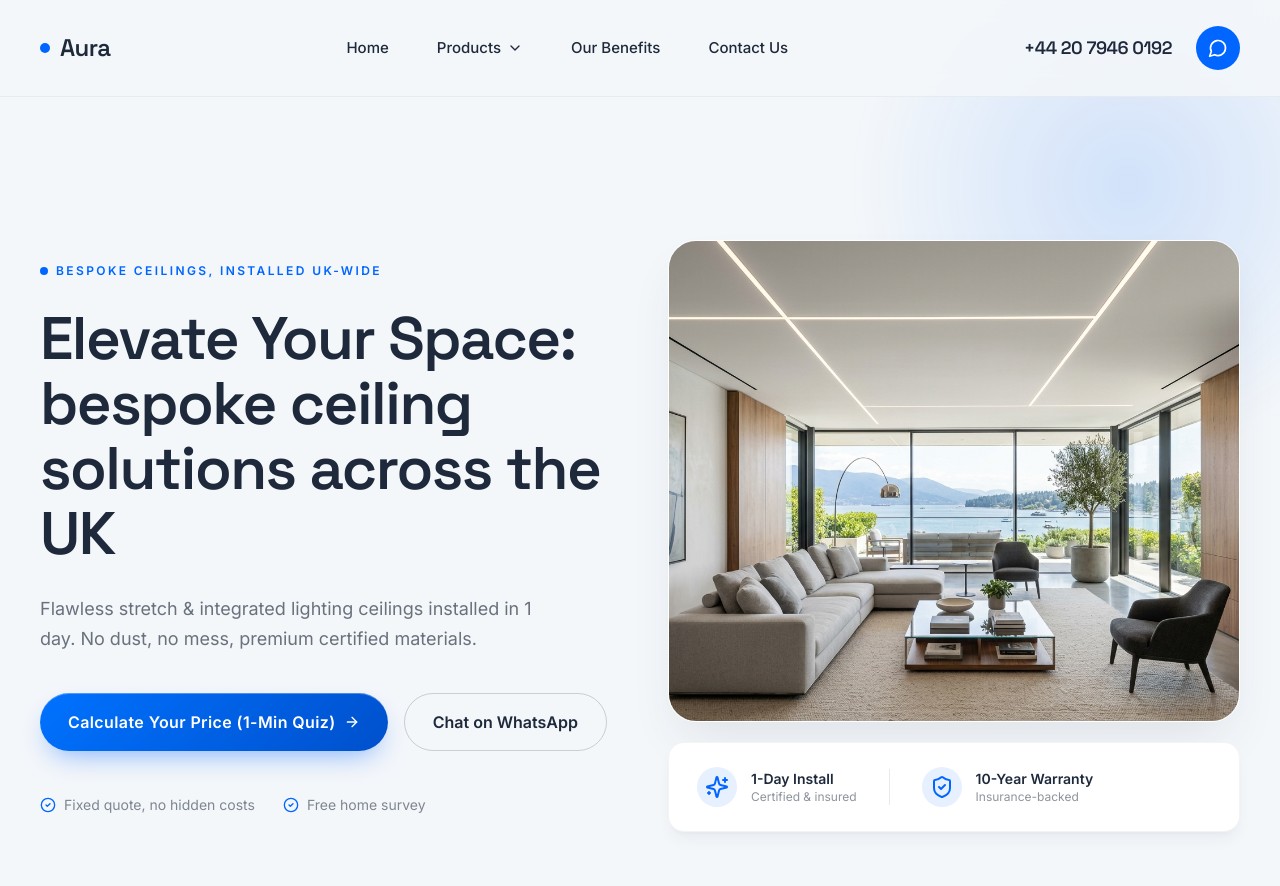
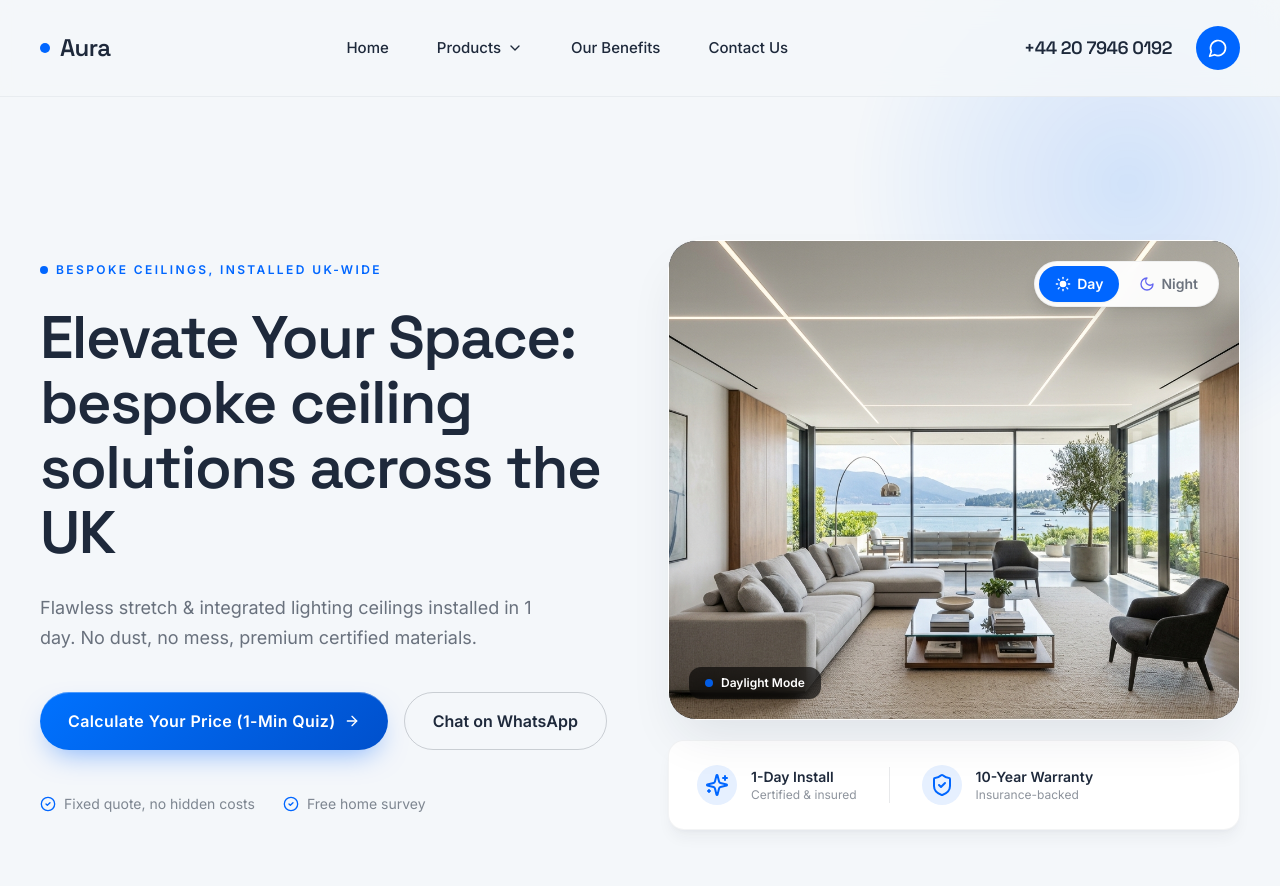
Before and after one commit to Timoshiks/PotolkiPortfolio, a Next.js app: page / in a window 1280 px wide. Shown: the top 886 px of the page. Built offline with nearby package versions, Linux system fonts and the light colour scheme.

Commit message:
feat: implement Day/Night switch using optimized hero_image_night.webp

```diff
--- a/app/page.js
+++ b/app/page.js
@@ -66,6 +66,9 @@ export default function Home() {
   const [mobileMenuOpen, setMobileMenuOpen] = useState(false);
   const [mobileProductsOpen, setMobileProductsOpen] = useState(false);
   const [currentYear, setCurrentYear] = useState(2026);
+
+  // Day/Night mode state
+  const [isNightMode, setIsNightMode] = useState(false);
 
   // Form states
   const [name, setName] = useState("");
@@ -269,12 +272,60 @@ export default function Home() {
             </div>
 
             <div>
-              <div class="rounded-[1.75rem] overflow-hidden shadow-2xl shadow-ink/10 border border-white">
+              <div className="relative rounded-[1.75rem] overflow-hidden shadow-2xl shadow-ink/10 border border-white h-[380px] md:h-[480px] select-none bg-ink">
+                {/* Day Image */}
                 <img
                   src="/images/hero.webp"
-                  alt="Bright modern living room with an integrated lighting ceiling"
-                  class="w-full h-[380px] md:h-[480px] object-cover"
+                  alt="Bright modern living room with an integrated lighting ceiling (Day)"
+                  className={`absolute inset-0 w-full h-full object-cover transition-opacity duration-700 ease-in-out ${
+                    isNightMode ? "opacity-0" : "opacity-100"
+                  }`}
+                  draggable="false"
                 />
+
+                {/* Night Image */}
+                <img
+                  src="/images/hero_image_night.webp"
+                  alt="Bright modern living room with an integrated lighting ceiling (Night)"
+                  className={`absolute inset-0 w-full h-full object-cover transition-opacity duration-700 ease-in-out ${
+                    isNightMode ? "opacity-100" : "opacity-0"
+                  }`}
+                  draggable="false"
+                />
+
+                {/* English Dual Toggle Control (Top-Right overlay) */}
+                <div className="absolute top-5 right-5 bg-white/95 backdrop-blur-md p-1 rounded-full flex gap-1 z-10 shadow-lg border border-ink/5">
+                  <button
+                    type="button"
+                    onClick={() => setIsNightMode(false)}
+                    className={`px-4 py-2 rounded-full text-sm font-semibold flex items-center gap-1.5 transition-all duration-200 ${
+                      !isNightMode
+                        ? "bg-blue text-white shadow-sm"
+                        : "text-ink/65 hover:text-ink hover:bg-ink/5"
+                    }`}
+                  >
+                    <Sun className={`w-4 h-4 ${!isNightMode ? "text-white fill-white" : "text-orange-500"}`} />
+                    <span>Day</span>
+                  </button>
+                  <button
+                    type="button"
+                    onClick={() => setIsNightMode(true)}
+                    className={`px-4 py-2 rounded-full text-sm font-semibold flex items-center gap-1.5 transition-all duration-200 ${
+                      isNightMode
+                        ? "bg-blue text-white shadow-sm"
+                        : "text-ink/65 hover:text-ink hover:bg-ink/5"
+                    }`}
+                  >
+                    <Moon className={`w-4 h-4 ${isNightMode ? "text-white fill-white" : "text-indigo-500"}`} />
+                    <span>Night</span>
+                  </button>
+                </div>
+
+                {/* English Label Overlay at bottom-left */}
+                <div className="absolute bottom-5 left-5 bg-black/60 backdrop-blur-md text-white px-4 py-2 rounded-xl text-xs font-semibold z-10 flex items-center gap-2">
+                  <span className="w-2 h-2 rounded-full bg-blue animate-pulse"></span>
+                  <span>{isNightMode ? "Night Lighting Active" : "Daylight Mode"}</span>
+                </div>
               </div>
 
               <div class="mt-5 flex flex-wrap items-center gap-x-8 gap-y-5 bg-white rounded-2xl shadow-lg shadow-ink/5 border border-ink/5 px-7 py-6">
```
Also changed, not shown: public/images/hero_image_night.webp (added).
